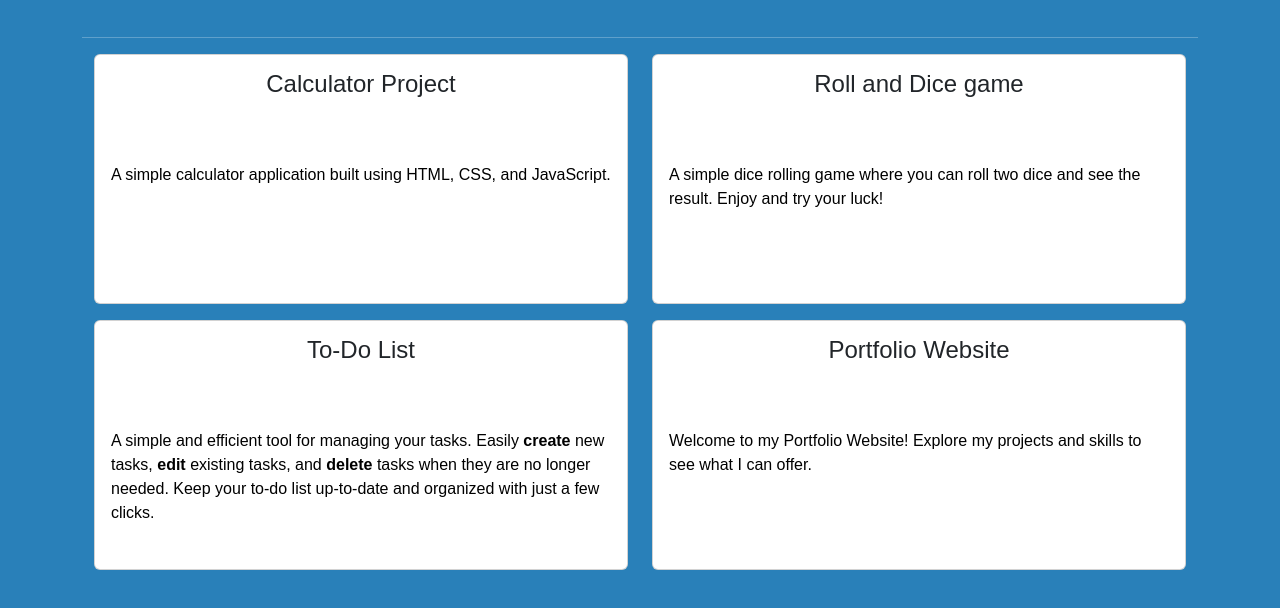
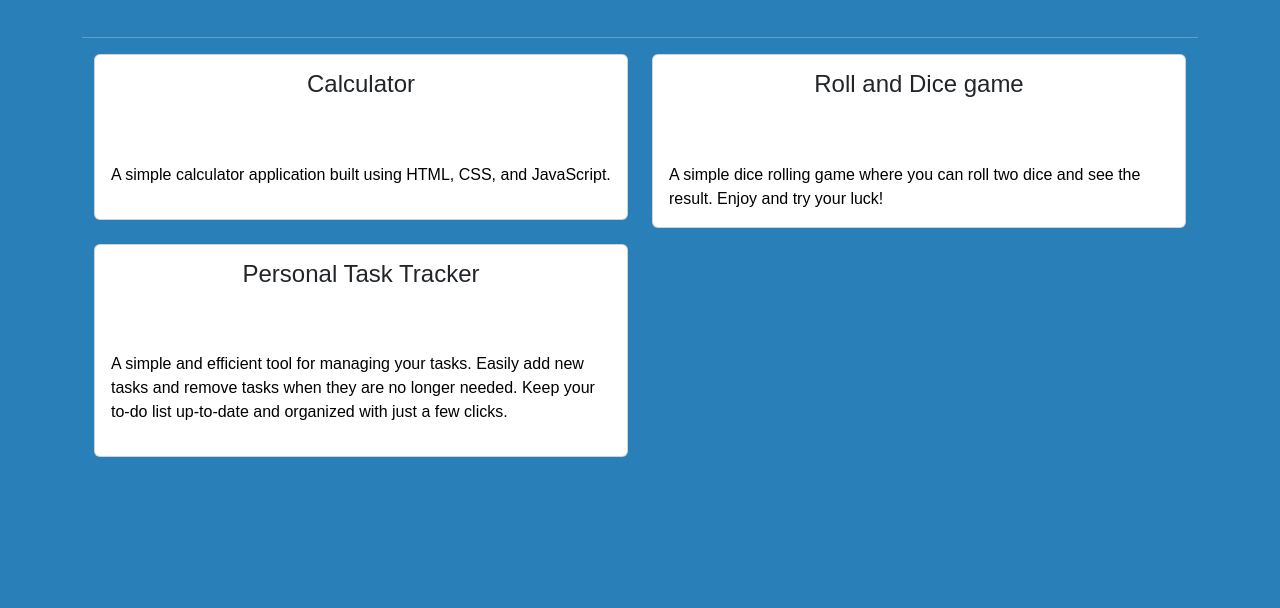
Before and after one commit to vijayasakthip/portfolio3, a plain HTML site: page project.html in a window 1280 px wide. Shown: the part 132-740 px from the top of the page. Drawn offline with nearby package versions, Linux system fonts and the light colour scheme.

Commit message:
Update project.html

```diff
--- a/project.html
+++ b/project.html
@@ -31,9 +31,6 @@
         a{
             text-decoration: none;
         }
-        .card{
-            height: 250px;
-        }
     </style>
 </head>
 <body>
@@ -51,7 +48,7 @@
             <div class="col-lg-6 project">
             <a href="calculator.html">
                 <div class="card mb-3">
-                    <div class="card-title"><h1>Calculator Project</h1></div>
+                    <div class="card-title"><h1>Calculator</h1></div>
                     <div class="card-body">
                         <p>A simple calculator application built using HTML, CSS, and JavaScript.</p>
                     </div>
@@ -76,32 +73,19 @@
 
         <div class="row">
             <div class="col-lg-6 project">
-                <a href="todolist.php">
-                    <div class="card mb-3">
-                        <div class="card-title">
-                            <h1>To-Do List</h1>
-                        </div>
-                        <div class="card-body">
-                            <p>
-                                A simple and efficient tool for managing your tasks. Easily <strong>create</strong> new tasks, <strong>edit</strong> existing tasks, and <strong>delete</strong> tasks when they are no longer needed. Keep your to-do list up-to-date and organized with just a few clicks.
-                            </p>
-
-                        </div>
-                    </div>
-                </a>
-            </div>
-
-            <div class="col-lg-6 project">
-            <a href="index.html">
+            <a href="tasktracker.html">
                 <div class="card mb-3">
-                    <div class="card-title"><h1>Portfolio Website</h1></div>
+                    <div class="card-title"><h1>Personal Task Tracker</h1></div>
                     <div class="card-body">
-                        <p>Welcome to my Portfolio Website!
-                          Explore my projects and skills to see what I can offer.</p>
+                        <p>
+                            A simple and efficient tool for managing your tasks. Easily add new tasks and remove tasks when they are no longer needed.
+                            Keep your to-do list up-to-date and organized with just a few clicks.
+                        </p>
                     </div>
                 </div>
             </a>
             </div>
+
         </div>
     </div>
 </div>
```
